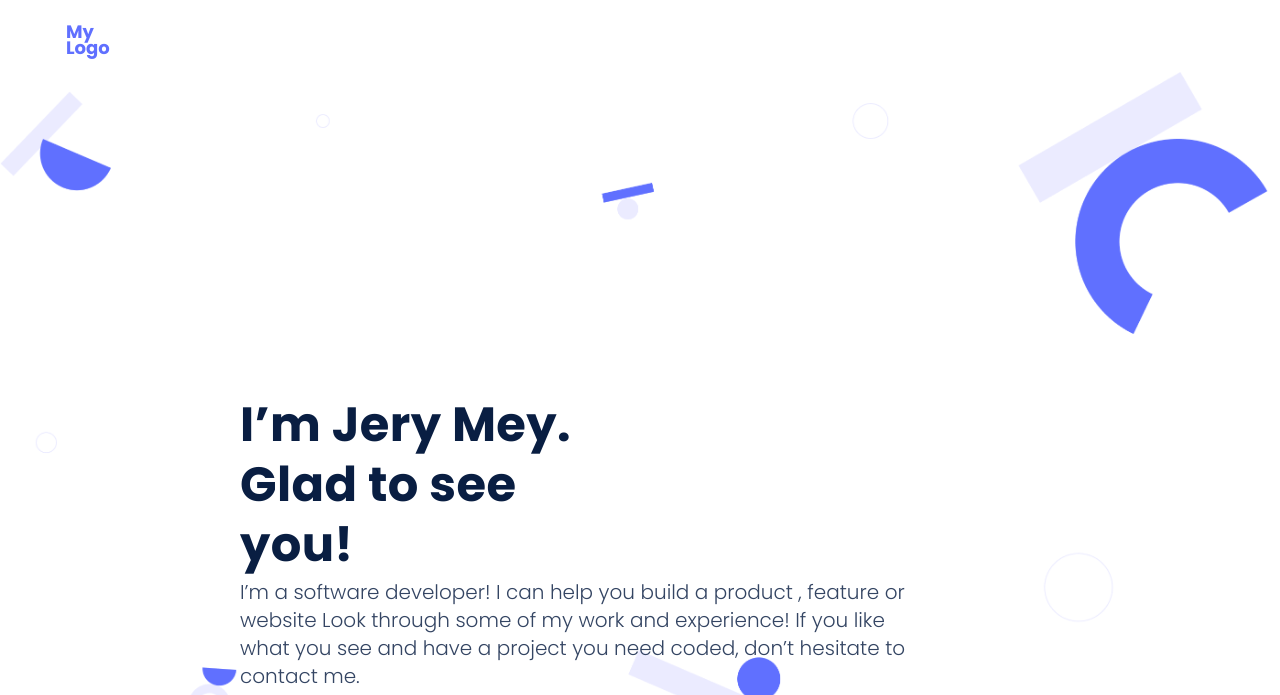
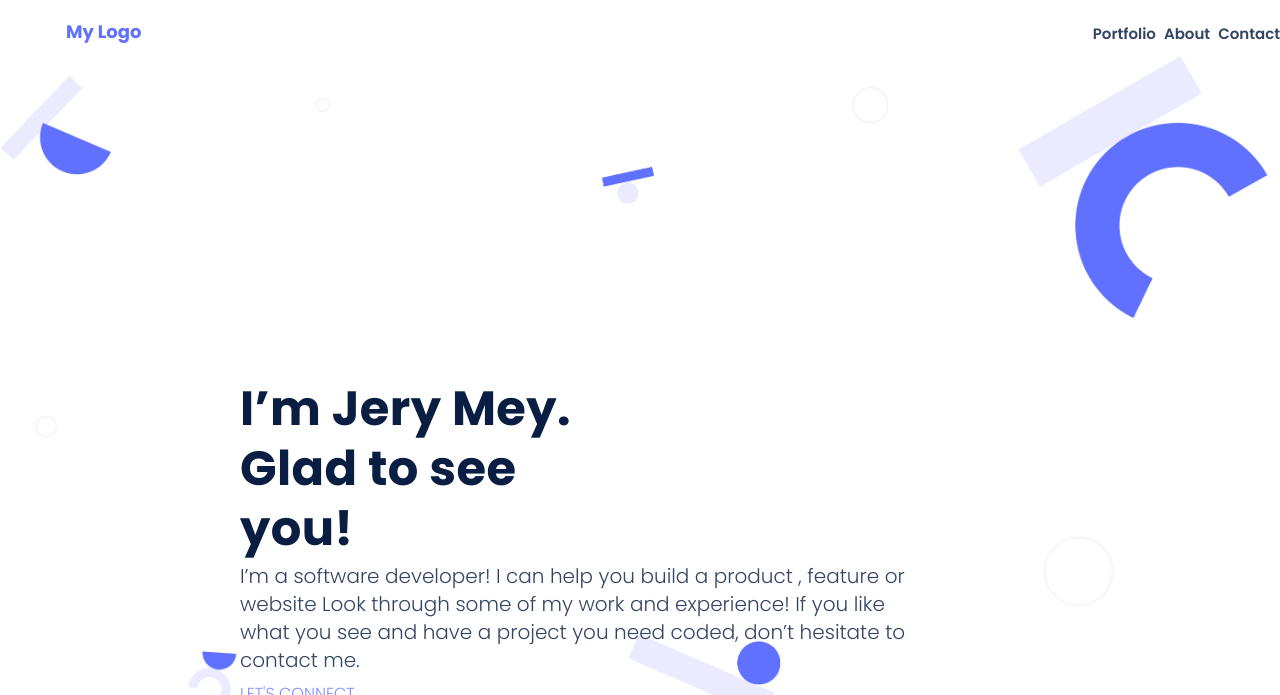
Before and after one commit to jerymey/Portfolio-setup, a website: page index.html in a window 1280 px wide. Shown: the top 695 px of the page. Drawn offline with Linux system fonts and the light colour scheme.

Commit message:
Edit header style

```diff
--- a/style.css
+++ b/style.css
@@ -471,18 +471,15 @@ button:hover {
   }
 
   .nav-links {
-    display: inline-block;
+    display: flex;
+    justify-content: flex-end;
     color: #000;
-
-    /* position: fixed;
-    left: -100%;
-    top: 0;
-    flex-direction: column;
-    background-color: #7f8cff;
-    width: 100%;
-    text-align: center;
-    height: 100vh;
-    opacity: 0.93; */
+    flex-direction: row;
+    left: 0;
+    background: none;
+    backdrop-filter: none;
+    height: 0;
+    padding-top: 1.5rem;
   }
 
   .nav-links li a {
@@ -495,10 +492,8 @@ button:hover {
     font-style: normal;
     font-weight: 600;
     line-height: 1.25rem;
-  }
-
-  .navbar {
-    width: 1%;
+    margin-left: 0;
+    width: 10%;
   }
 
   .bar {
```
